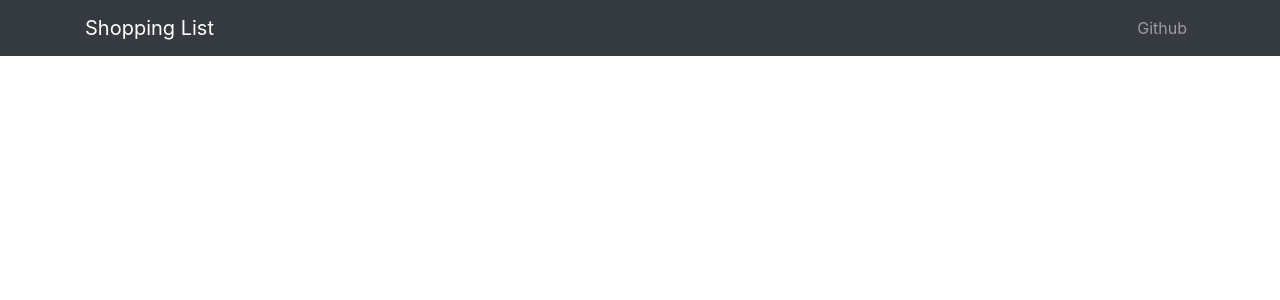
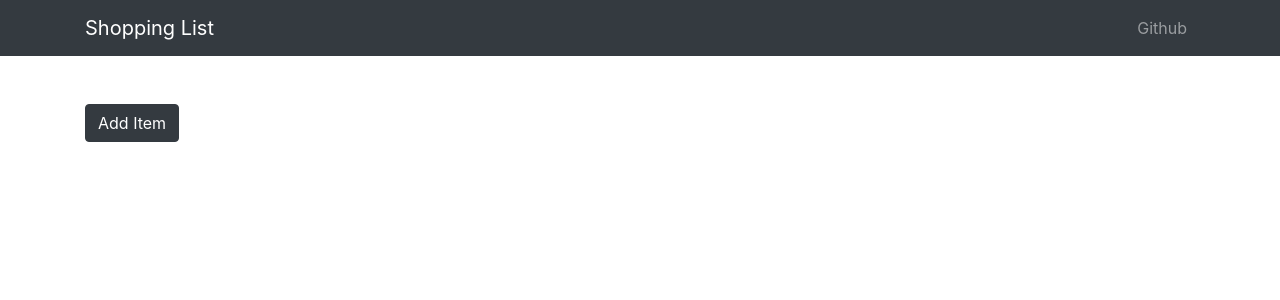
Before and after one commit to ryanjacobo/mern_shopping_list_from_scratch, a React (Create React App) app in the folder client/: page / in a window 1280 px wide. Shown: the top 300 px of the page. Built offline with nearby package versions, Linux system fonts and the light colour scheme.

Commit message:
Added ShoppingList
Added ShoppingList

```diff
--- a/client/src/App.js
+++ b/client/src/App.js
@@ -1,5 +1,6 @@
 import React from 'react';
 import AppNavbar from './components/AppNavbar';
+import ShoppingList from './components/ShoppingList'
 
 import 'bootstrap/dist/css/bootstrap.min.css';
 import './App.css';
@@ -8,6 +9,7 @@
   return (
     <div className="App">
      <AppNavbar/>
+     <ShoppingList/>
     </div>
   );
 }
--- /dev/null
+++ b/client/src/components/ShoppingList.js
@@ -0,0 +1,34 @@
+import React, { Component } from 'react';
+import { Container, ListGroup, ListGroupItem, Button } from 'reactstrap';
+import { CSSTransition, TransitionGroup } from 'react-transition-group';
+import { v4 as uuid } from 'uuid';
+// const id = uuid(); // Not necessary. App still renders.
+
+class ShoppingList extends Component {
+    state = {
+        items: [
+            { id: uuid(), name: 'Eggs' },
+            { id: uuid(), name: 'Milk' },
+            { id: uuid(), name: 'Steak' },
+            { id: uuid(), name: 'Water' }
+        ]
+    }
+
+    render() {
+        const { items } = this.state;
+        return (
+            <Container>
+                <Button color="dark" style={{ marginBottom: '2rem' }} onClick={() => {
+                    const name = prompt('Enter Item');
+                    if (name) {
+                        this.setState(state => ({
+                            items: [...state.items, { id: uuid(), name }]
+                        }));
+                    }
+                }}>Add Item</Button>
+            </Container>
+        )
+    }
+}
+
+export default ShoppingList;
```
